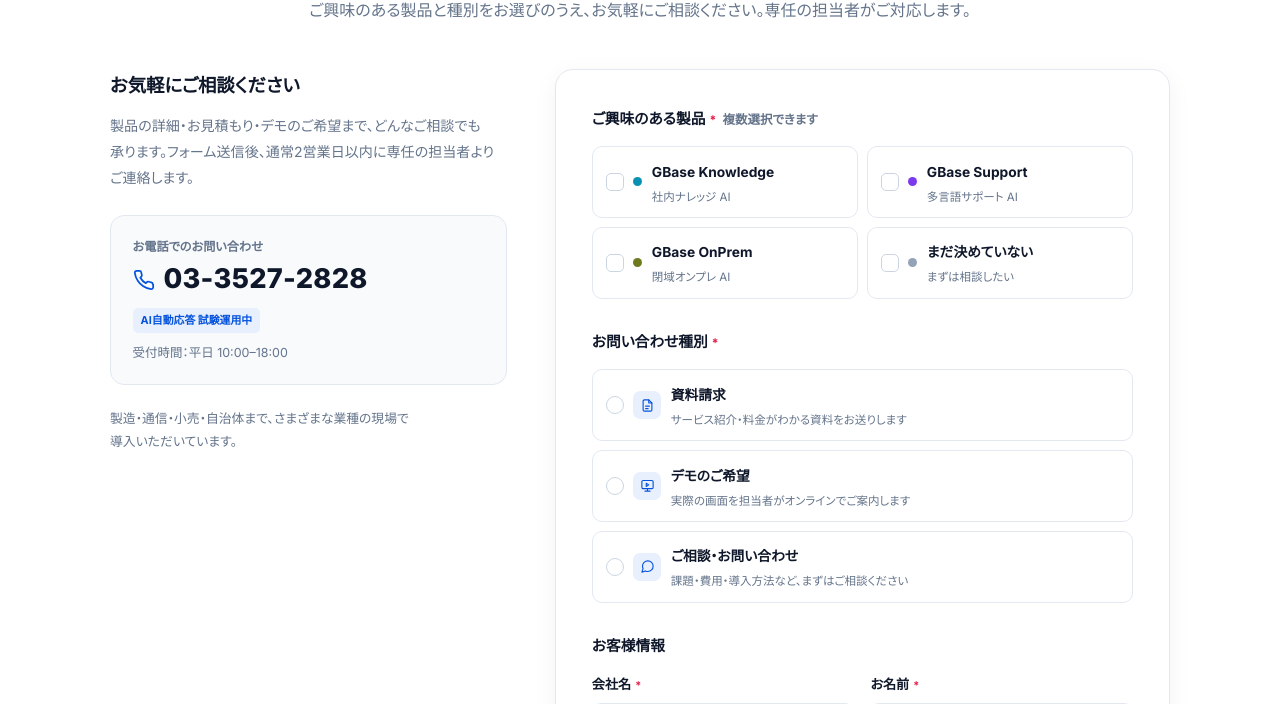
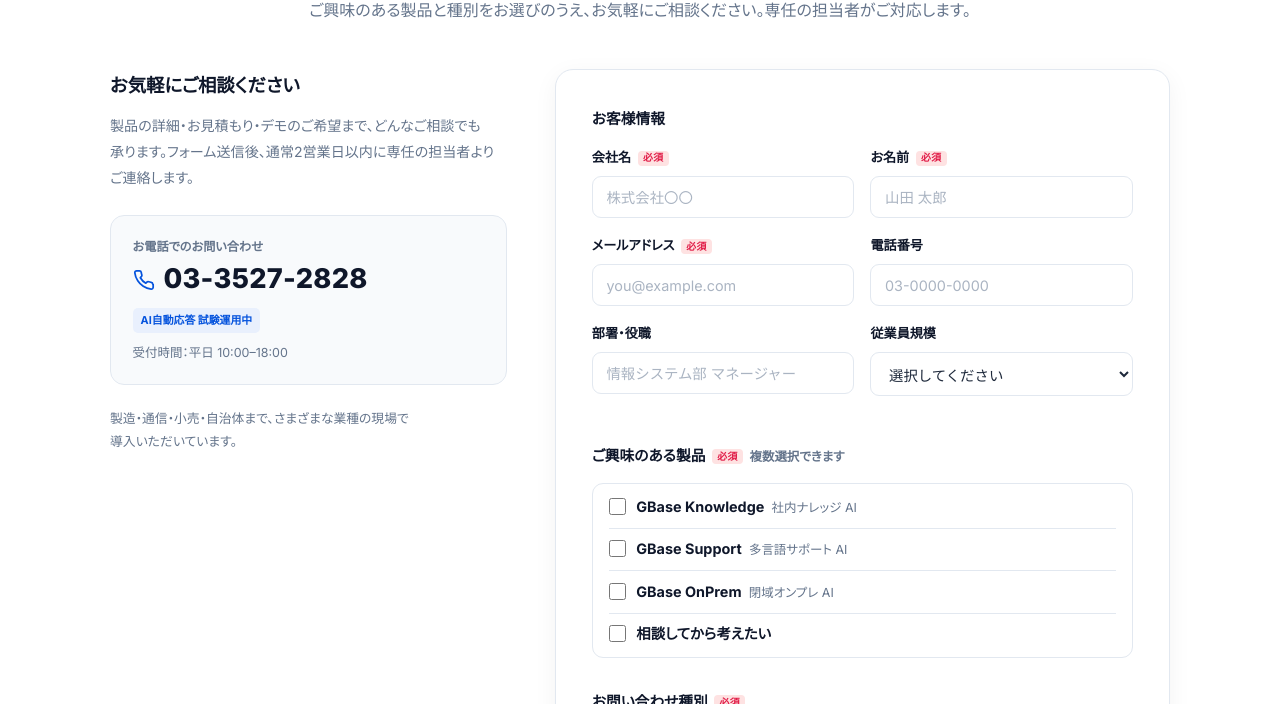
Before and after one commit to ailisoncheng416/gbase-series, a plain HTML site: page contact.html in a window 1280 px wide. Shown: the part 248-952 px from the top of the page. Drawn offline with Linux system fonts and the light colour scheme.

Commit message:
フォーム再構成：個人情報を先頭に／選択をプレーン化／必須バッジ・任意削除

```diff
--- a/contact.html
+++ b/contact.html
@@ -79,22 +79,14 @@
 .fsec{margin-bottom:1.9rem}
 .fsec>.lbl{font-size:.92rem;font-weight:700;color:var(--gb-navy);margin-bottom:.85rem;display:block}
 .fsec>.lbl small{font-weight:600;color:var(--gb-gray);font-size:.78rem;margin-left:.4rem}
-.req{color:#e11d48;font-size:.82em;margin-left:.25rem}
-.opt-grid{display:grid;grid-template-columns:1fr 1fr;gap:.55rem}
-.opt{position:relative;display:flex;align-items:center;gap:.6rem;padding:.6rem .8rem;border:1.5px solid var(--gb-line);border-radius:10px;cursor:pointer;transition:.18s}
-.opt:hover{border-color:#cdd5e0}
-.opt input{position:absolute;opacity:0;width:0;height:0;pointer-events:none}
-.opt .chk{order:-1;width:18px;height:18px;border-radius:5px;border:1.6px solid #cbd5e1;flex:0 0 auto;display:flex;align-items:center;justify-content:center;transition:.15s}
-.opt.radio .chk{border-radius:50%}
-.opt .chk svg{width:11px;height:11px;opacity:0;color:#fff}
-.opt .dot{width:9px;height:9px;border-radius:50%;flex:0 0 auto}
-.opt .ic{width:28px;height:28px;border-radius:7px;background:var(--gb-sys-soft);color:var(--gb-sys);display:flex;align-items:center;justify-content:center;flex:0 0 auto}
-.opt .ic svg{width:15px;height:15px}
-.opt .ol{font-weight:700;font-size:.86rem;color:var(--gb-navy);line-height:1.3}
-.opt .os{font-size:.72rem;color:var(--gb-gray);display:block;margin-top:.08rem;font-weight:400}
-.opt.on{border-color:var(--gb-sys);background:var(--gb-sys-soft)}
-.opt.on .chk{background:var(--gb-sys);border-color:var(--gb-sys)}
-.opt.on .chk svg{opacity:1}
+.req{display:inline-block;font-size:.62rem;font-weight:800;color:#e11d48;background:#fee2e2;border-radius:4px;padding:.1rem .34rem;margin-left:.4rem;vertical-align:middle;letter-spacing:.03em;line-height:1.2}
+.checklist{display:flex;flex-direction:column;border:1px solid var(--gb-line);border-radius:11px;padding:.15rem 1rem}
+.checklist label{display:flex;align-items:flex-start;gap:.65rem;padding:.62rem 0;cursor:pointer;border-bottom:1px solid var(--gb-line)}
+.checklist label:last-child{border-bottom:none}
+.checklist input{width:17px;height:17px;flex:0 0 auto;accent-color:var(--gb-sys);cursor:pointer;margin-top:.12rem}
+.checklist .txt{font-size:.9rem;font-weight:700;color:var(--gb-navy);line-height:1.5}
+.checklist .mut{font-weight:400;font-size:.78rem;color:var(--gb-gray);margin-left:.45rem}
+.checklist label:hover .txt{color:var(--gb-sys)}
 
 /* フィールド */
 .frow{display:grid;grid-template-columns:1fr 1fr;gap:1rem}
@@ -231,80 +223,56 @@
       <!-- 右：フォーム -->
       <div class="fcard">
         <form id="cform" novalidate>
-          <!-- ① 製品（複数選択可） -->
-          <div class="fsec">
-            <span class="lbl">ご興味のある製品<span class="req">*</span><small>複数選択できます</small></span>
-            <div class="opt-grid">
-              <label class="opt"><input type="checkbox" name="product" value="knowledge">
-                <span class="dot" style="background:var(--gb-cyan)"></span>
-                <span><span class="ol">GBase Knowledge</span><span class="os">社内ナレッジ AI</span></span>
-                <span class="chk"><svg viewBox="0 0 24 24" fill="none" stroke="currentColor" stroke-width="3.2" stroke-linecap="round" stroke-linejoin="round"><path d="M20 6 9 17l-5-5"/></svg></span>
-              </label>
-              <label class="opt"><input type="checkbox" name="product" value="support">
-                <span class="dot" style="background:var(--gb-purple)"></span>
-                <span><span class="ol">GBase Support</span><span class="os">多言語サポート AI</span></span>
-                <span class="chk"><svg viewBox="0 0 24 24" fill="none" stroke="currentColor" stroke-width="3.2" stroke-linecap="round" stroke-linejoin="round"><path d="M20 6 9 17l-5-5"/></svg></span>
-              </label>
-              <label class="opt"><input type="checkbox" name="product" value="onprem">
-                <span class="dot" style="background:var(--gb-olive)"></span>
-                <span><span class="ol">GBase OnPrem</span><span class="os">閉域オンプレ AI</span></span>
-                <span class="chk"><svg viewBox="0 0 24 24" fill="none" stroke="currentColor" stroke-width="3.2" stroke-linecap="round" stroke-linejoin="round"><path d="M20 6 9 17l-5-5"/></svg></span>
-              </label>
-              <label class="opt"><input type="checkbox" name="product" value="undecided">
-                <span class="dot" style="background:#94a3b8"></span>
-                <span><span class="ol">まだ決めていない</span><span class="os">まずは相談したい</span></span>
-                <span class="chk"><svg viewBox="0 0 24 24" fill="none" stroke="currentColor" stroke-width="3.2" stroke-linecap="round" stroke-linejoin="round"><path d="M20 6 9 17l-5-5"/></svg></span>
-              </label>
-            </div>
-          </div>
-
-          <!-- ② 種別（単一選択） -->
-          <div class="fsec">
-            <span class="lbl">お問い合わせ種別<span class="req">*</span></span>
-            <div class="opt-grid" style="grid-template-columns:1fr">
-              <label class="opt radio"><input type="radio" name="type" value="document">
-                <span class="ic"><svg viewBox="0 0 24 24" fill="none" stroke="currentColor" stroke-width="1.8" stroke-linecap="round" stroke-linejoin="round"><path d="M14 3H7a2 2 0 0 0-2 2v14a2 2 0 0 0 2 2h10a2 2 0 0 0 2-2V8z"/><path d="M14 3v5h5M9 13h6M9 17h4"/></svg></span>
-                <span><span class="ol">資料請求</span><span class="os">サービス紹介・料金がわかる資料をお送りします</span></span>
-                <span class="chk"><svg viewBox="0 0 24 24" fill="none" stroke="currentColor" stroke-width="3.2" stroke-linecap="round" stroke-linejoin="round"><path d="M20 6 9 17l-5-5"/></svg></span>
-              </label>
-              <label class="opt radio"><input type="radio" name="type" value="demo">
-                <span class="ic"><svg viewBox="0 0 24 24" fill="none" stroke="currentColor" stroke-width="1.8" stroke-linecap="round" stroke-linejoin="round"><rect x="3" y="4" width="18" height="13" rx="2"/><path d="M8 21h8M12 17v4M10 8.5l4 2.5-4 2.5z"/></svg></span>
-                <span><span class="ol">デモのご希望</span><span class="os">実際の画面を担当者がオンラインでご案内します</span></span>
-                <span class="chk"><svg viewBox="0 0 24 24" fill="none" stroke="currentColor" stroke-width="3.2" stroke-linecap="round" stroke-linejoin="round"><path d="M20 6 9 17l-5-5"/></svg></span>
-              </label>
-              <label class="opt radio"><input type="radio" name="type" value="inquiry">
-                <span class="ic"><svg viewBox="0 0 24 24" fill="none" stroke="currentColor" stroke-width="1.8" stroke-linecap="round" stroke-linejoin="round"><path d="M21 11.5a8.4 8.4 0 0 1-8.5 8.5 8.4 8.4 0 0 1-3.8-.9L3 21l1.9-5.7a8.4 8.4 0 0 1-.9-3.8A8.5 8.5 0 0 1 12.5 3 8.5 8.5 0 0 1 21 11.5z"/></svg></span>
-                <span><span class="ol">ご相談・お問い合わせ</span><span class="os">課題・費用・導入方法など、まずはご相談ください</span></span>
-                <span class="chk"><svg viewBox="0 0 24 24" fill="none" stroke="currentColor" stroke-width="3.2" stroke-linecap="round" stroke-linejoin="round"><path d="M20 6 9 17l-5-5"/></svg></span>
-              </label>
-            </div>
-          </div>
-
-          <!-- ③ お客様情報 -->
+          <!-- ① お客様情報 -->
           <div class="fsec">
             <span class="lbl">お客様情報</span>
             <div class="frow">
-              <div class="field"><label>会社名<span class="req">*</span></label><input type="text" name="company" required placeholder="株式会社〇〇"></div>
-              <div class="field"><label>お名前<span class="req">*</span></label><input type="text" name="name" required placeholder="山田 太郎"></div>
+              <div class="field"><label>会社名<span class="req">必須</span></label><input type="text" name="company" required placeholder="株式会社〇〇"></div>
+              <div class="field"><label>お名前<span class="req">必須</span></label><input type="text" name="name" required placeholder="山田 太郎"></div>
             </div>
             <div class="frow">
-              <div class="field"><label>メールアドレス<span class="req">*</span></label><input type="email" name="email" required placeholder="you@example.com"></div>
-              <div class="field"><label>電話番号<span class="opt-tag">任意</span></label><input type="tel" name="tel" placeholder="03-0000-0000"></div>
+              <div class="field"><label>メールアドレス<span class="req">必須</span></label><input type="email" name="email" required placeholder="you@example.com"></div>
+              <div class="field"><label>電話番号</label><input type="tel" name="tel" placeholder="03-0000-0000"></div>
             </div>
             <div class="frow">
-              <div class="field"><label>部署・役職<span class="opt-tag">任意</span></label><input type="text" name="dept" placeholder="情報システム部 マネージャー"></div>
-              <div class="field"><label>従業員規模<span class="opt-tag">任意</span></label>
+              <div class="field"><label>部署・役職</label><input type="text" name="dept" placeholder="情報システム部 マネージャー"></div>
+              <div class="field"><label>従業員規模</label>
                 <select name="size">
                   <option value="">選択してください</option>
                   <option>〜50名</option><option>51〜300名</option><option>301〜1,000名</option><option>1,001名以上</option>
                 </select>
               </div>
             </div>
-            <div class="field"><label>お問い合わせ内容<span class="opt-tag">任意</span></label><textarea name="message" placeholder="ご相談内容や現在の課題があればご記入ください。"></textarea></div>
+          </div>
+
+          <!-- ② ご興味のある製品（複数選択可） -->
+          <div class="fsec">
+            <span class="lbl">ご興味のある製品<span class="req">必須</span><small>複数選択できます</small></span>
+            <div class="checklist">
+              <label><input type="checkbox" name="product" value="knowledge"><span class="txt">GBase Knowledge<span class="mut">社内ナレッジ AI</span></span></label>
+              <label><input type="checkbox" name="product" value="support"><span class="txt">GBase Support<span class="mut">多言語サポート AI</span></span></label>
+              <label><input type="checkbox" name="product" value="onprem"><span class="txt">GBase OnPrem<span class="mut">閉域オンプレ AI</span></span></label>
+              <label><input type="checkbox" name="product" value="undecided"><span class="txt">相談してから考えたい</span></label>
+            </div>
+          </div>
+
+          <!-- ③ お問い合わせ種別 -->
+          <div class="fsec">
+            <span class="lbl">お問い合わせ種別<span class="req">必須</span></span>
+            <div class="checklist">
+              <label><input type="radio" name="type" value="document"><span class="txt">資料請求<span class="mut">サービス紹介・料金がわかる資料をお送りします</span></span></label>
+              <label><input type="radio" name="type" value="demo"><span class="txt">デモのご希望<span class="mut">実際の画面をオンラインでご案内します</span></span></label>
+              <label><input type="radio" name="type" value="inquiry"><span class="txt">ご相談・お問い合わせ<span class="mut">課題・費用・導入方法など、まずはご相談ください</span></span></label>
+            </div>
+          </div>
+
+          <!-- ④ お問い合わせ内容 -->
+          <div class="fsec">
+            <div class="field"><label>お問い合わせ内容</label><textarea name="message" placeholder="ご相談内容や現在の課題があればご記入ください。"></textarea></div>
           </div>
 
           <label class="consent"><input type="checkbox" name="consent" required>
-            <span><a href="https://gbase.ai/privacy-policy" target="_blank" rel="noopener">プライバシーポリシー</a>に同意のうえ送信します。<span class="req">*</span></span>
+            <span><a href="https://gbase.ai/privacy-policy" target="_blank" rel="noopener">プライバシーポリシー</a>に同意のうえ送信します。<span class="req">必須</span></span>
           </label>
 
           <button type="submit" class="btn btn-sys fsubmit">送信する</button>
@@ -389,18 +357,6 @@
 
 <script>
 (function(){
-  // 選択カードの ON/OFF 同期
-  document.querySelectorAll('.opt input').forEach(function(inp){
-    inp.addEventListener('change',function(){
-      if(inp.type==='radio'){
-        document.querySelectorAll('input[name="'+inp.name+'"]').forEach(function(r){
-          r.closest('.opt').classList.toggle('on', r.checked);
-        });
-      } else {
-        inp.closest('.opt').classList.toggle('on', inp.checked);
-      }
-    });
-  });
   // 送信（デモ：実運用ではフォームハンドラ / API に接続してください）
   var form=document.getElementById('cform');
   form.addEventListener('submit',function(e){
```
